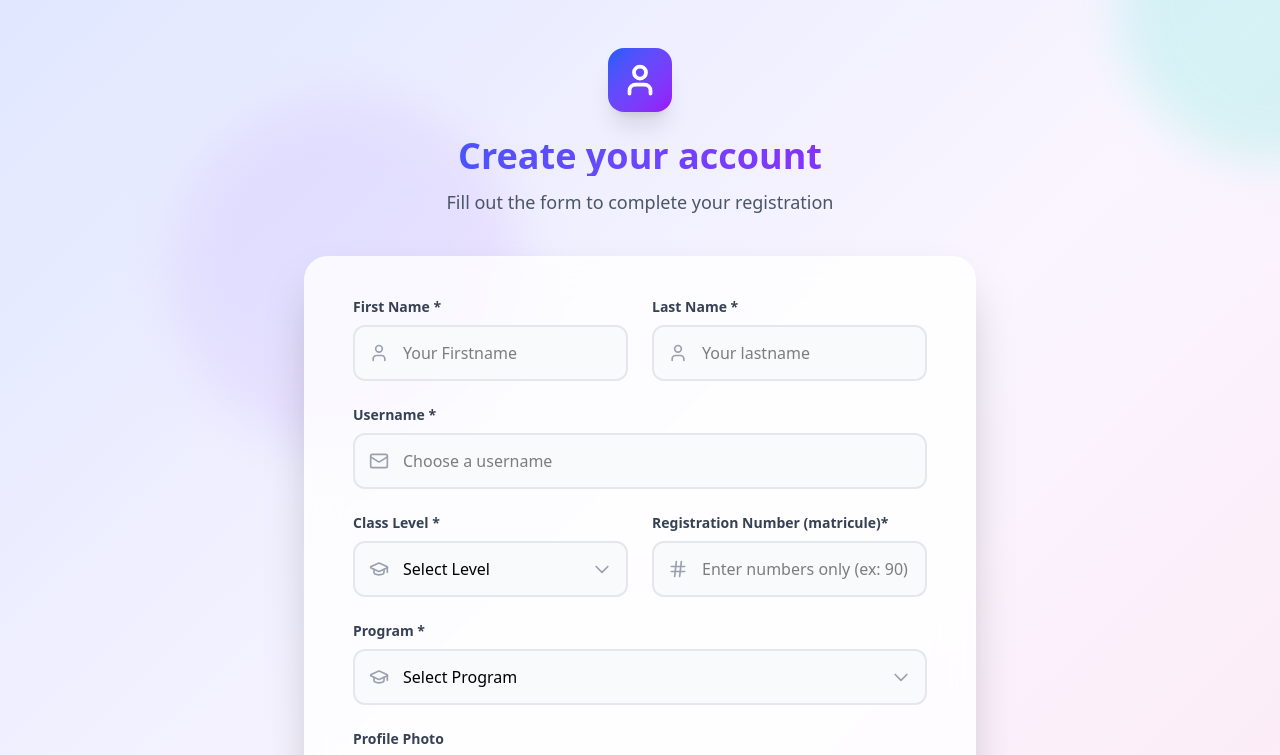
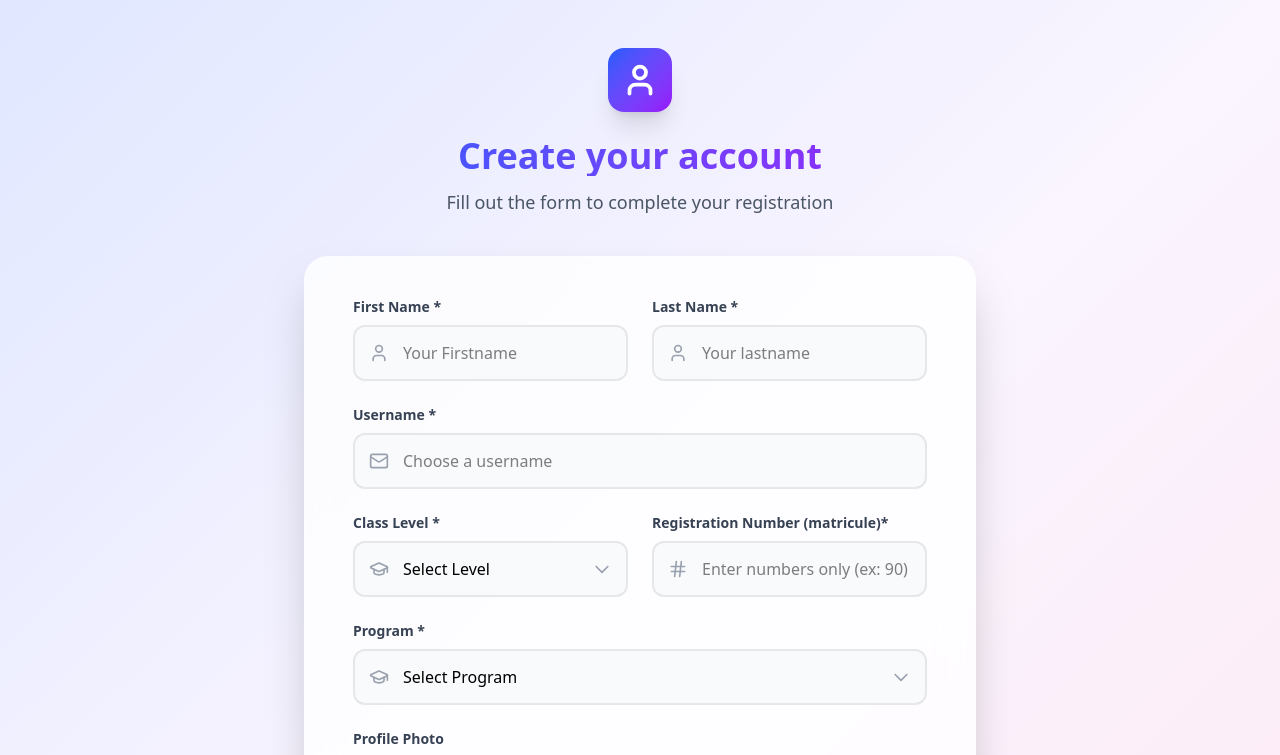
Before and after one commit to Gionnah/dsa_front, a Next.js app: page /register in a window 1280 px wide. Shown: the top 755 px of the page. Built offline with nearby package versions, Linux system fonts and the light colour scheme.

Commit message:
Comment out animated background in RegisterForm
Comment out decorative animated background div in RegisterForm.

```diff
--- a/components/RegisterForm.tsx
+++ b/components/RegisterForm.tsx
@@ -204,11 +204,11 @@ function RegisterContent() {
   return (
     <div className="min-h-screen bg-linear-to-br from-indigo-100 via-purple-50 to-pink-100 flex flex-col justify-center py-12 sm:px-6 lg:px-8 relative overflow-hidden">
       {/* Fond décoratif animé */}
-      <div className="absolute inset-0 overflow-hidden pointer-events-none">
+      {/* <div className="absolute inset-0 overflow-hidden pointer-events-none">
         <div className="absolute -top-40 -right-40 w-80 h-80 bg-teal-100 rounded-full mix-blend-multiply filter blur-xl opacity-70 animate-blob"></div>
         <div className="absolute -bottom-40 -left-40 w-80 h-80 bg-cyan-100 rounded-full mix-blend-multiply filter blur-xl opacity-70 animate-blob animation-delay-2000"></div>
         <div className="absolute top-40 left-40 w-80 h-80 bg-purple-100 rounded-full mix-blend-multiply filter blur-xl opacity-70 animate-blob animation-delay-4000"></div>
-      </div>
+      </div> */}
 
       {/* Notification Toast */}
       {notification && (
```
